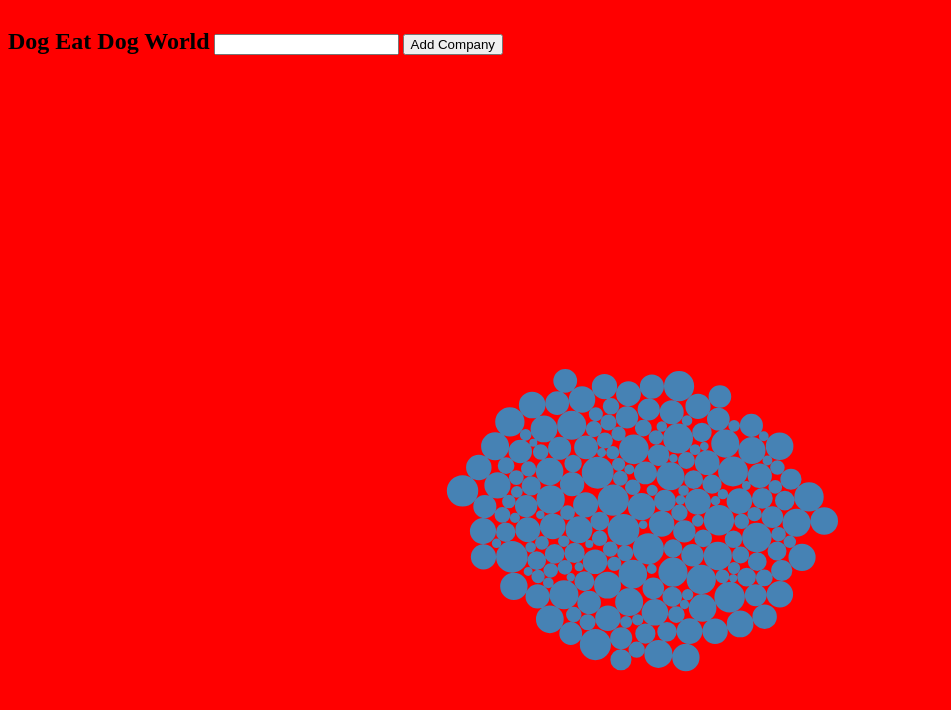
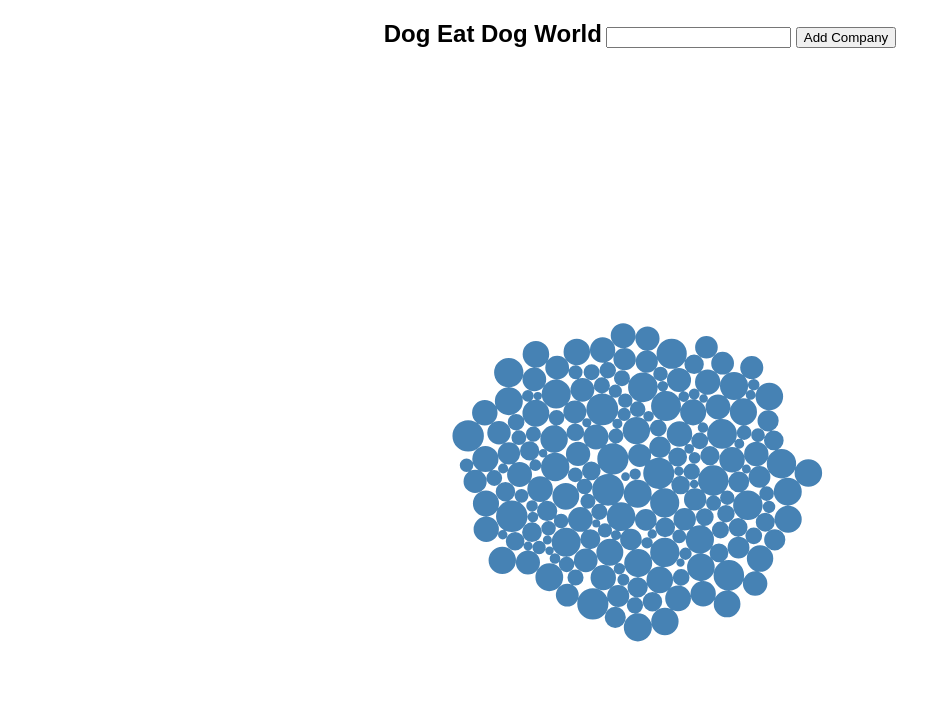
Before and after one commit to larsonp4620/StockDataVisualizer, a website: page src/index.html in a window 1280 px wide. Shown: the whole page, without its empty margins (0-951 px from the left). Drawn offline with nearby package versions, Linux system fonts and the light colour scheme.

Commit message:
Moved around title. Touched up CSS

```diff
--- a/src/main.css
+++ b/src/main.css
@@ -1,5 +1,11 @@
+body {
+    margin:0px;
+}
+
 #banner {
-    height:40px;
+    height:0px;
+    text-align:center;
+    font-family:sans-serif;
 }
 
 h2 {
@@ -8,8 +14,10 @@ h2 {
 
 input {
     display:inline-block;
+
 }
-
-body {
-    background-color:red;
+canvas {
+    margin-left:auto;
+    margin-right:auto;
+    overflow:visible;
 }
--- a/src/vis.js
+++ b/src/vis.js
@@ -1,5 +1,5 @@
 var width = window.innerWidth,
-    height = window.innerHeight-20;
+    height = window.innerHeight;
 
 var nodes = d3.range(200).map(function() { return {radius: Math.random() * 12 + 4}; }),
     root = nodes[0];
```
Also changed, not shown: src/node_server.js (+5 -2 lines).
